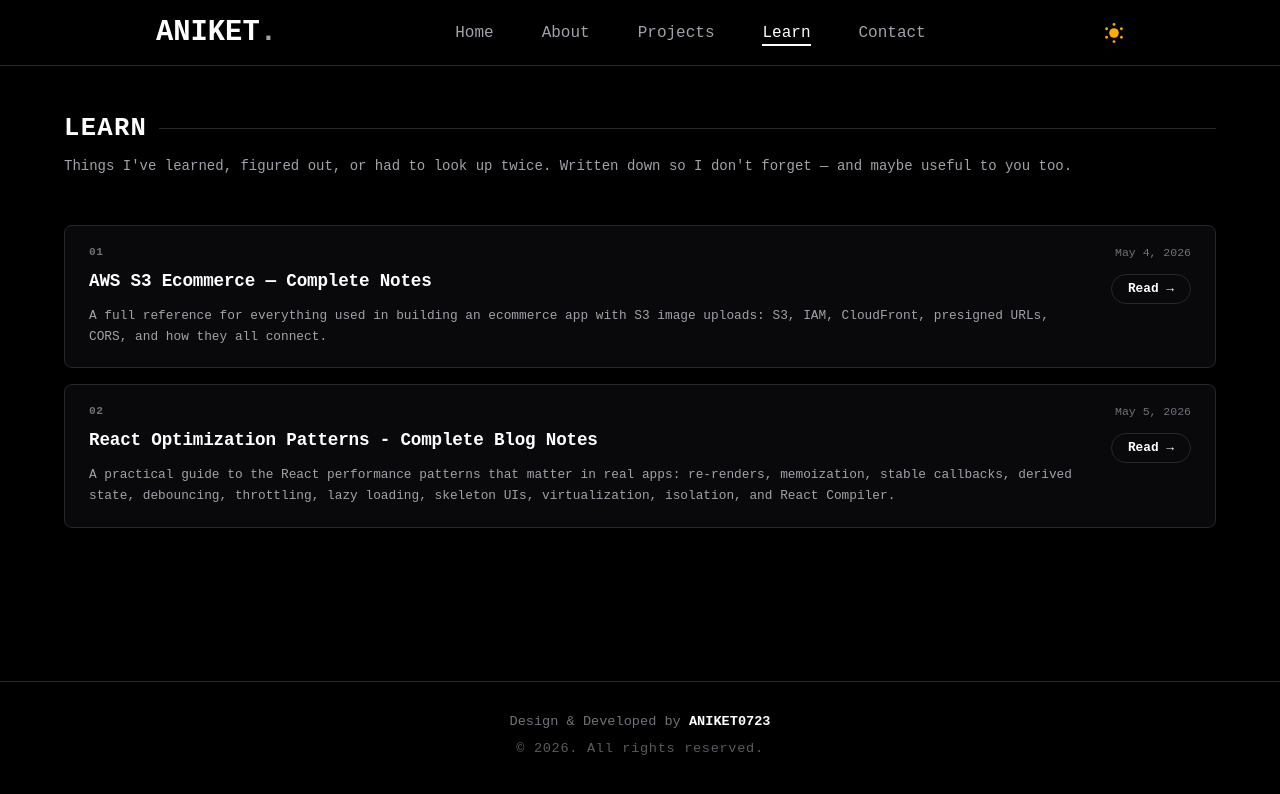
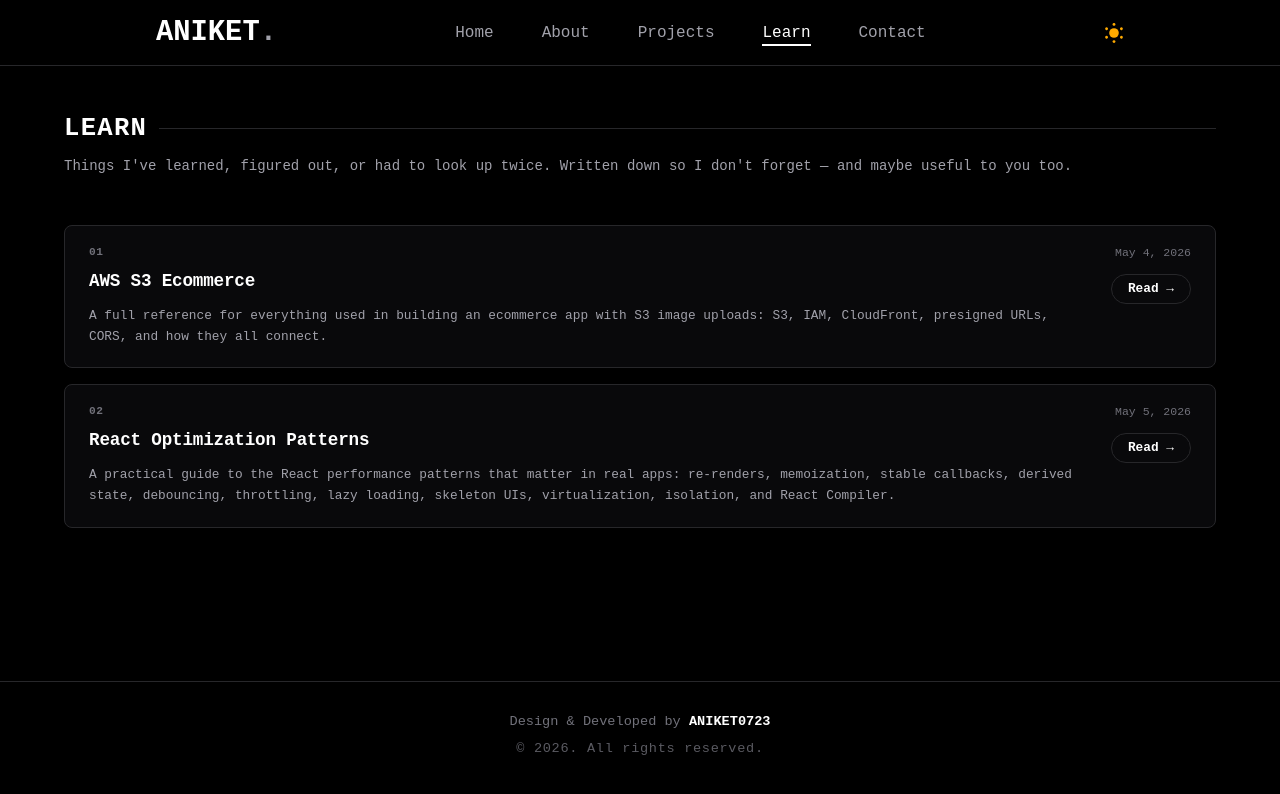
Before and after one commit to Aniket0723/aniket_protfolio, a React (Create React App) app: page /learn in a window 1280 px wide. Shown: the top 794 px of the page. Built offline with nearby package versions, Linux system fonts and the light colour scheme; a web font is replaced by a local one.

Commit message:
fix s3-blogfixes

```diff
--- a/src/components/assets/blogs.js
+++ b/src/components/assets/blogs.js
@@ -1,7 +1,7 @@
 export const blogPosts = [
   {
     id: "aws-s3-ecommerce",
-    title: "AWS S3 Ecommerce — Complete Notes",
+    title: "AWS S3 Ecommerce",
     date: "May 4, 2026",
     readTime: "20 min read",
     tags: ["AWS", "S3", "CloudFront", "Node.js", "Next.js"],
@@ -492,7 +492,7 @@ export async function getProducts(_req, res, next) {
   },
   {
     id: "react-optimization-patterns",
-    title: "React Optimization Patterns - Complete Blog Notes",
+    title: "React Optimization Patterns",
     date: "May 5, 2026",
     readTime: "35 min read",
     tags: ["React", "JavaScript", "Performance"],
```
